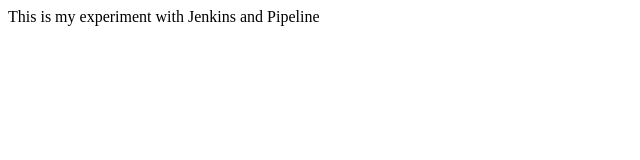
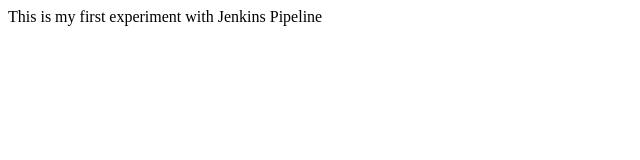
Before and after one commit to vinusree/helloworld, a plain HTML site: page index.html in a window 1280 px wide. Shown: the full height of the page, 0-640 px from the left. Drawn offline with Linux system fonts and the light colour scheme.

Commit message:
Update index.html

```diff
--- a/index.html
+++ b/index.html
@@ -1,5 +1,5 @@
 <html>
 <body>
-This is my experiment with Jenkins and Pipeline
+This is my first experiment with Jenkins Pipeline
 </body>
 </html>
```
